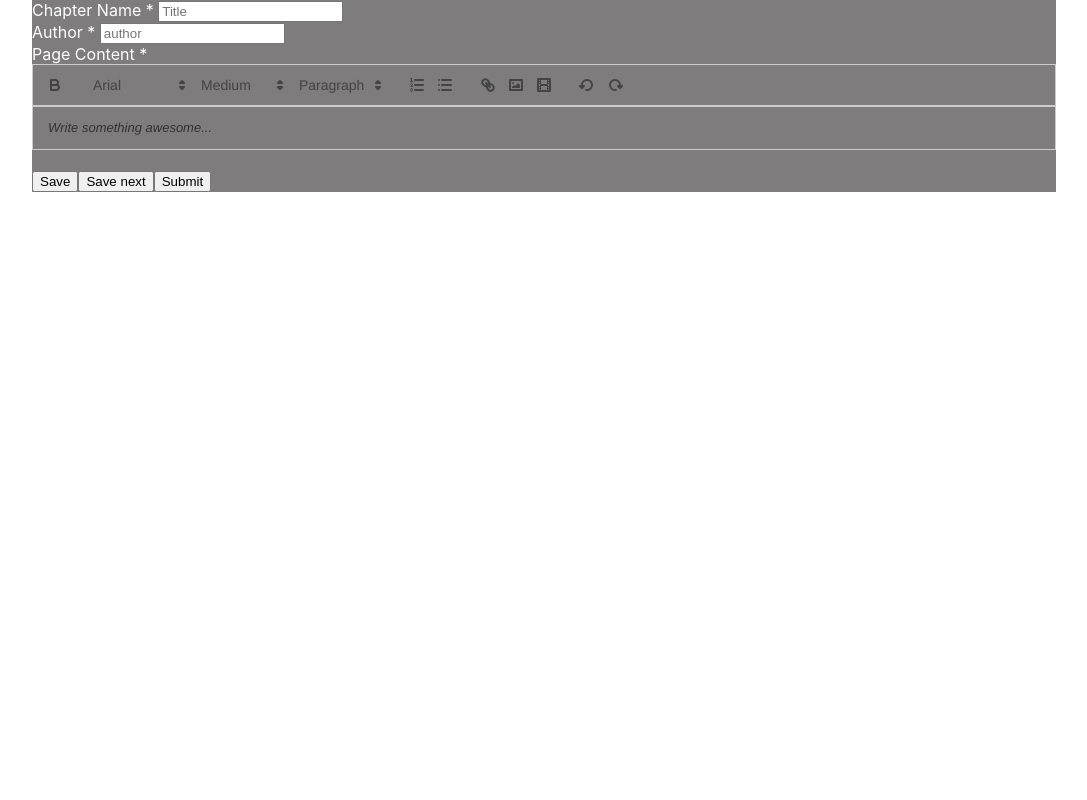
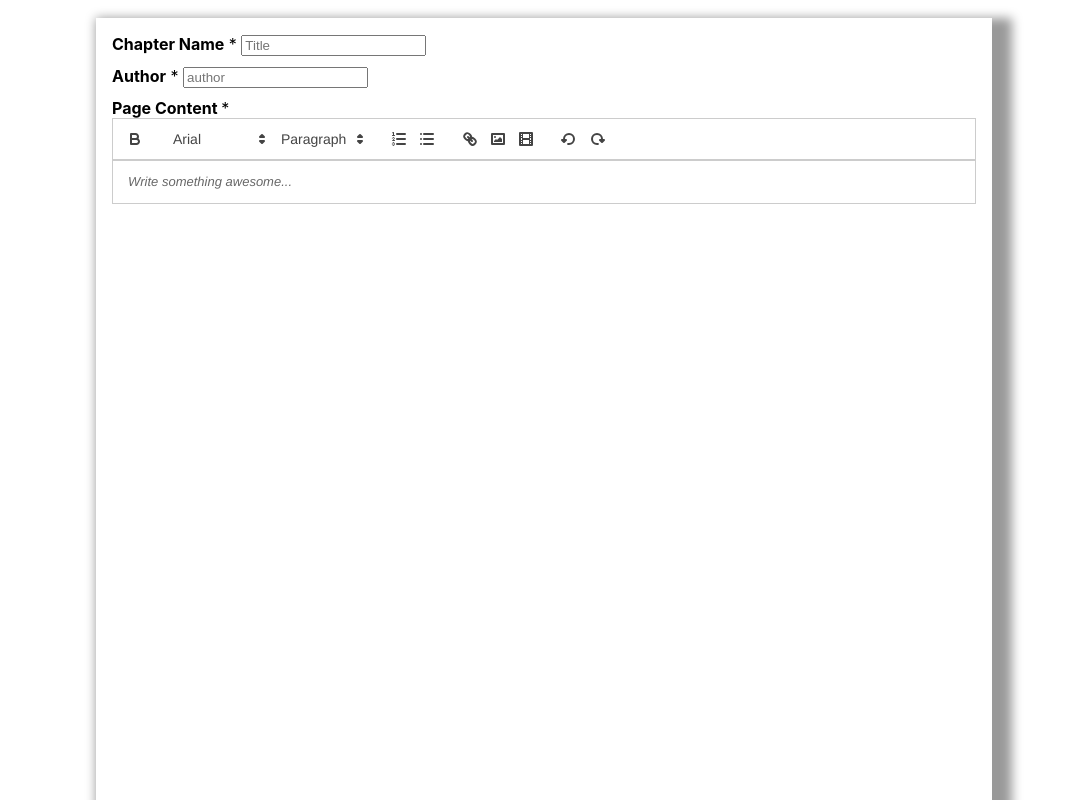
Before and after one commit to nbhattacharya08/V-book-React-Quill-Testing, a React (Create React App) app: page / in a window 1280 px wide. Shown: the top 800 px of the page, without its empty margins (96-1183 px from the left). Built offline with nearby package versions, Linux system fonts and the light colour scheme.

Commit message:
code for height control added

```diff
--- a/src/App.css
+++ b/src/App.css
@@ -1,14 +1,49 @@
-.App {
-  background-color: rgb(126, 124, 124);
-  width: 80%;
-  margin: auto;
-  color: white;
-  /* height: 100vh; */
+.app {
+  background-color: antiquewhite;
 }
-.text-right {
+
+.row {
+  width: 70%;
   margin: auto;
 }
+.form-group {
+  height: 32px;
+  width: 100%;
+}
+.chapter_name > label {
+  width: 30%;
+}
 
-.ql-formats {
-  color: white;
+.update__forms {
+  background-color: #fff;
+  box-shadow: 10px 10px 10px 10px rgba(0, 0, 0, 0.4);
+  margin-top: 2%;
+  padding: 16px;
 }
+
+.editor {
+  height: 140vh;
+}
+/* .ql-blank {
+  border-bottom: none;
+  width: 100vh;
+} */
+/* .edditorToolbar {
+  border-bottom: 1px solid #000;
+} */
+/* .ql-editor {
+  height: 130vh;
+} */
+.text-right > button {
+  font-size: 1.5rem;
+  box-shadow: 2px 2px 2px 2px rgb(216, 216, 250);
+  margin-right: 16px;
+  border-radius: 5px;
+  border: none;
+  background-color: #fff;
+  padding: 8px;
+}
+.text-right > button:hover {
+  cursor: pointer;
+  background-color: rgb(228, 226, 226);
+}
--- a/src/App.js
+++ b/src/App.js
@@ -1,66 +1,17 @@
-import React, { useState, useLayoutEffect, useRef } from "react";
+import React, { useState, useLayoutEffect, useRef, useEffect } from "react";
 import ReactQuill from 'react-quill';
 import 'react-quill/dist/quill.snow.css';
 import EditorToolbar, { modules, formats } from "./EdditorToolbar";
 import "./App.css"
 
 function App() {
-  const targetRef = useRef();
-  const [dimensions, setDimensions] = useState({ height: 0 });
-  const [initVal, setInitVal] = useState(0);
+
   const [height, setHeight] = useState({});
-  useLayoutEffect(() => {
-    if (targetRef.current) {
-      setDimensions({
-        // width: targetRef.current.offsetWidth,
-        height: targetRef.current.offsetHeight
-      });
-      setHeight({
-        height: targetRef.current.offsetHeight + "px",
-        border: "1px solid red"
-      })
-    }
+  const [intialVal, setInitVal] = useState({});
 
-  }, []);
 
-  const increaseHeight = () => {
-    let totalHeight = Number(dimensions.height) + Number(initVal);
-    setDimensions({
-      // width: targetRef.current.offsetWidth,
-      height: totalHeight
-    });
-    setHeight({
-      height: totalHeight + "px",
-      border: "1px solid red"
-    })
-    setInitVal(0);
-  }
 
-  // const [quill, setQuill] = useState();
-  // const TOOL_OPTIONS = [
-  //   [{ header: [1, 2, 3, 4, 5, 6, false] }],
-  //   [{ list: "ordered" }, { list: "bullet" }],
-  //   ['bold', 'underline', 'strike'],
-  //   [{ color: [] }, { background: [] }],
-  //   [{ script: "sub" }, { script: "super" }],
-  //   [{ align: [] }],
-  //   ["image", "blockquote", "code-block", "video"],
-  //   ["clean"]
-  // ]
 
-  // const wrapperRef = useCallback((wrapper) => {
-  //   if (wrapper == null) return
-  //   wrapperRef.innerHTML = "";
-  //   const editor = document.createElement("div");
-  //   wrapper.append(editor);
-  //   const q = new Quill(editor, {
-  //     theme: 'snow',
-  //     modules: { toolbar: TOOL_OPTIONS }
-  //   });
-  //   setQuill(q);
-  // }, [])
-
-  // let history = useHistory();
   const [userInfo, setuserInfo] = useState({
     title: '',
     author: '',
@@ -74,12 +25,22 @@ function App() {
     });
   }
   const ondescription = (value) => {
-    setInitVal(userInfo.description);
-    console.log(height);
+    console.log(value);
+    let totalHeight = (document.getElementsByClassName("quill")[0].clientHeight);
+    if (height > 900) {
+      window.alert("You have reached the max word-limit");
+    }
+    console.log(totalHeight);
+    setHeight(totalHeight);
+    // console.log(height)
+
+    if (totalHeight)
+      setInitVal(userInfo.description);
     setuserInfo({
       ...userInfo,
       description: value
     });
+
   }
 
   const oninformation = (value) => {
@@ -109,21 +70,20 @@ function App() {
         <div className="container">
           <div className="row">
             <form onSubmit={addDetails} className="update__forms">
-              {/* <h3 className="myaccount-content"> Add  </h3> */}
               <div className="form-row">
-                <div className="form-group col-md-12">
-                  <label className="font-weight-bold"> Chapter Name <span className="required"> * </span> </label>
+                <div className="chapter_name form-group col-md-12 ">
+                  <label className="font-weight-bold"><strong> Chapter Name</strong> <span className="required"> * </span> </label>
                   <input type="text" name="title" value={userInfo.title} onChange={onChangeValue} className="form-control" placeholder="Title" required />
                 </div>
                 <div className="form-group col-md-12">
-                  <label className="font-weight-bold"> Author <span className="required"> * </span> </label>
+                  <label className="font-weight-bold"><strong>Author</strong>  <span className="required"> * </span> </label>
                   <input type="text" name="author" value={userInfo.author} onChange={onChangeValue} className="form-control" placeholder="author" required />
                 </div>
                 <div className="clearfix"></div>
 
                 {/* Controlling its height */}
-                <div className="form-group col-md-12 editor" style={{ margin: "auto", height: { height }, borderBottom: "none" }} ref={targetRef}>
-                  <label className="font-weight-bold"> Page Content <span className="required"> * </span> </label>
+                <div className="editor form-group col-md-12 ">
+                  <label className="font-weight-bold"><strong>Page Content </strong> <span className="required"> * </span> </label>
                   <EditorToolbar toolbarId={'t1'} />
                   <ReactQuill
                     theme="snow"
@@ -134,21 +94,6 @@ function App() {
                     formats={formats}
                   />
                 </div>
-
-
-                {/* <br /> */}
-                {/* <div className="form-group col-md-12 editor">
-                  <label className="font-weight-bold"> Additional Information  </label>
-                  <EditorToolbar toolbarId={'t2'} />
-                  <ReactQuill
-                    theme="snow"
-                    value={userInfo.information}
-                    onChange={oninformation}
-                    placeholder={"Write something awesome..."}
-                    modules={modules('t2')}
-                    formats={formats}
-                  />
-                </div> */}
                 <br />
                 {isError !== null && <div className="errors"> {isError} </div>}
                 <div className="form-group col-sm-12 text-right">
--- a/src/EdditorToolbar.js
+++ b/src/EdditorToolbar.js
@@ -104,12 +104,12 @@ export const QuillToolbar = (props) => {
                     <select className="ql-font">
                         <option value="arial" > Arial </option>
                     </select>
-                    <select className="ql-size">
+                    {/* <select className="ql-size">
                         <option value="extra-small">Extra Small</option>
                         <option value="small">Small</option>
                         <option value="medium" selected>Medium</option>
                         <option value="large">Large</option>
-                    </select>
+                    </select> */}
                     <select className="ql-header">
                         <option value="1">Heading 1</option>
                         <option value="2">Heading 2</option>
@@ -138,7 +138,7 @@ export const QuillToolbar = (props) => {
                 <span className="ql-formats">
                     <button className="ql-link" />
                     <button className="ql-image" />
-                    <button className="ql-video" />
+                    <a><button className="ql-video" /></a>
                     {/* <button className="q1-audio" /> */}
                 </span>
                 {/* <span className="ql-formats">
@@ -159,3 +159,15 @@ export const QuillToolbar = (props) => {
     </>)
 }
 export default QuillToolbar;
+
+
+
+
+
+
+
+// var body = document.body,
+//     html = document.documentElement;
+// 92_prajak sen8:13 PM
+// var height = Math.max( body.scrollHeight, body.offsetHeight,
+//                        html.clientHeight, html.scrollHeight, html.offsetHeight );
```
